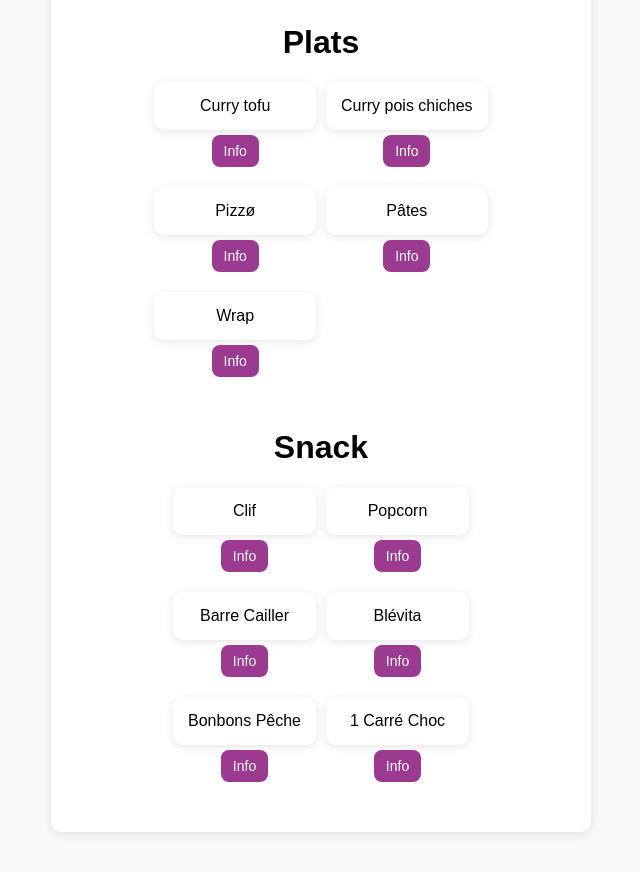
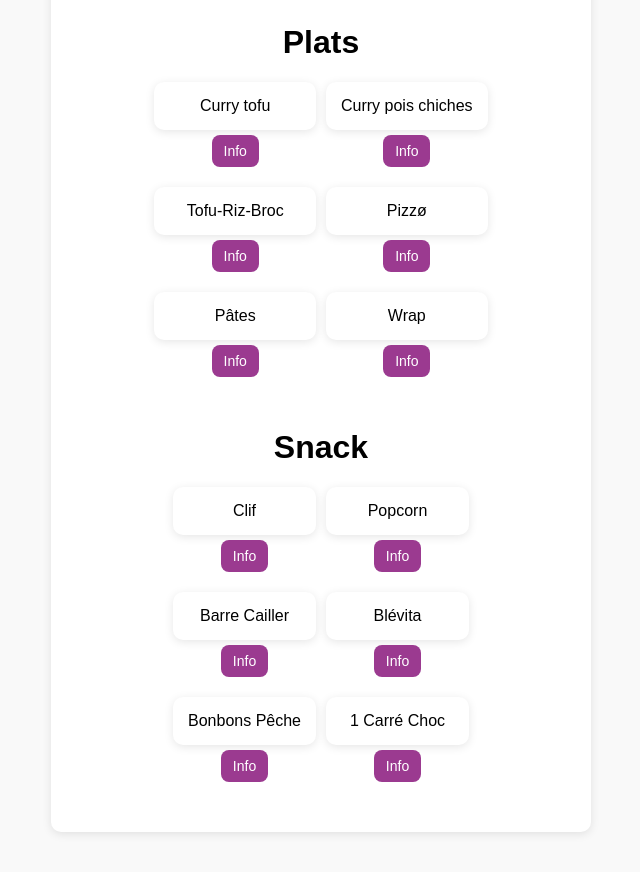
Before and after one commit to eshtel/Strongstelle, a plain HTML site: page index.html in a window 1280 px wide. Shown: the part 1187-2059 px from the top of the page, without its empty margins (319-959 px from the left). Drawn offline with nearby package versions, Linux system fonts and the light colour scheme; a script that the page names is missing.

Commit message:
Add files via upload

```diff
--- a/index.html
+++ b/index.html
@@ -50,6 +50,7 @@
     <div class="food-grid">
       <div class="food" data-name="Curry Tofu" data-calories="524" data-fat="28" data-carbs="37" data-sugar="4.2" data-protein="30">Curry tofu</div>
       <div class="food" data-name="Curry PoisChiche" data-calories="472" data-fat="18" data-carbs="62" data-sugar="9" data-protein="15">Curry pois chiches</div>
+      <div class="food" data-name="Tofu Riz Broc" data-calories="501" data-fat="26" data-carbs="67" data-sugar="9" data-protein="24">Tofu-Riz-Broc</div>
       <div class="food" data-name="Pizzo" data-calories="839" data-fat="28" data-carbs="92" data-sugar="19.8" data-protein="34">Pizzø</div>
       <div class="food" data-name="Pâtes pesto" data-calories="405" data-fat="22" data-carbs="60" data-sugar="12" data-protein="12">Pâtes</div>
       <div class="food" data-name="Wrap" data-calories="836.5" data-fat="27.15" data-carbs="77" data-sugar="12" data-protein="73">Wrap</div>
```
Also changed, not shown: script.js (line endings or trailing spaces).
